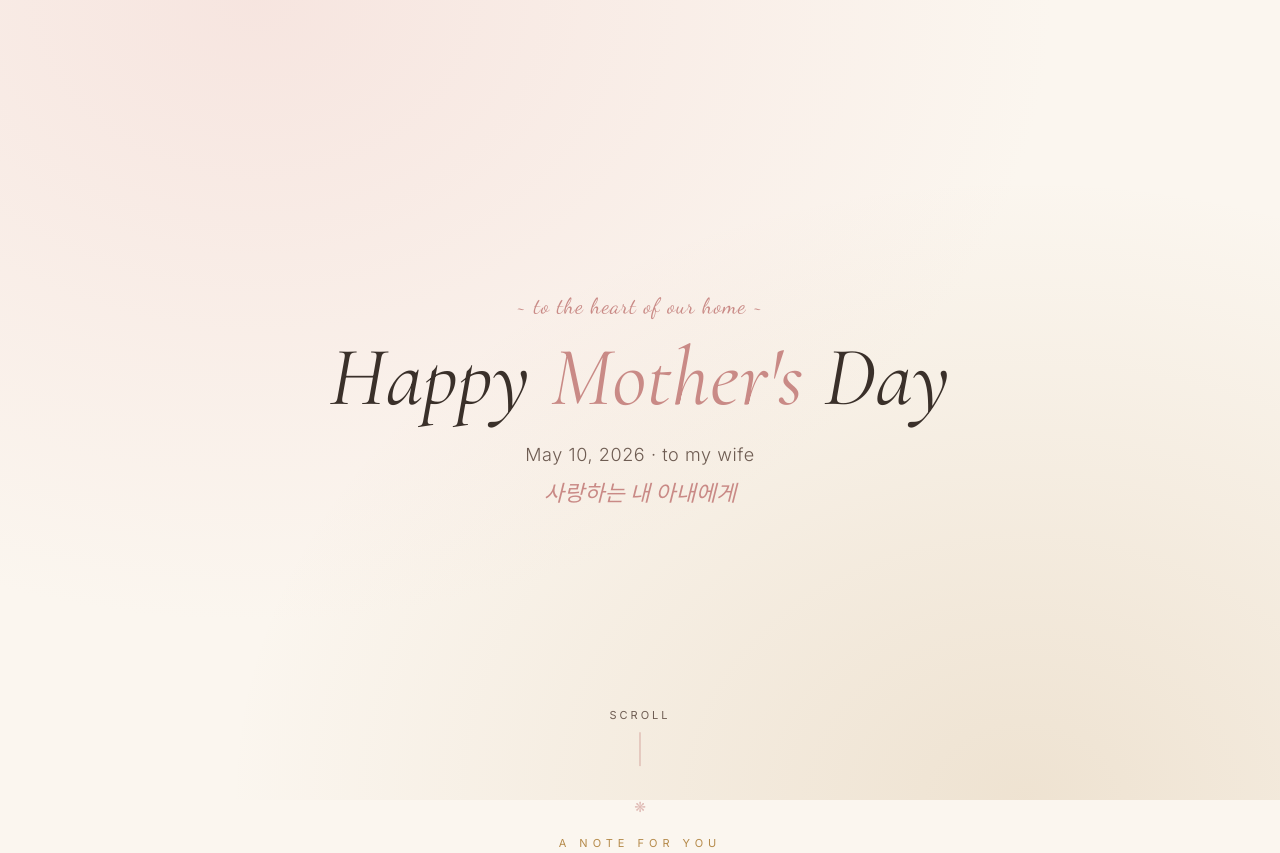
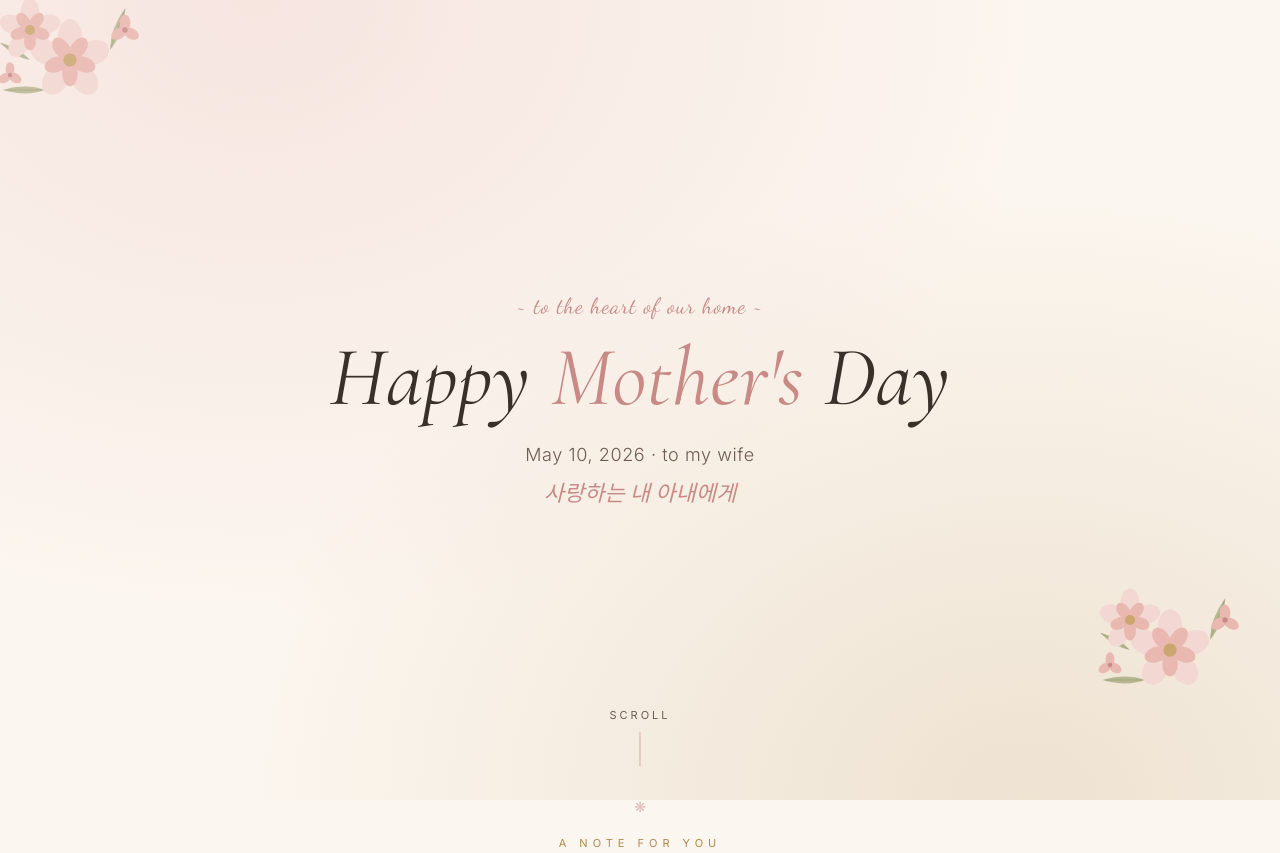
Before and after one commit to squareelan/mothers-day-2026, a plain HTML site: page index.html in a window 1280 px wide. Shown: the top 853 px of the page. Drawn offline with nearby package versions, Linux system fonts and the light colour scheme.

Commit message:
Add SVG flower bouquets to hero corners + 'layers'->'clothes'

```diff
--- a/index.html
+++ b/index.html
@@ -61,6 +61,19 @@
     opacity:0;animation:fadeUp 1.2s 1.4s ease forwards, bob 2.8s 2s ease-in-out infinite;
   }
   .scroll-cue::after{content:"";display:block;width:1px;height:34px;background:var(--rose);margin:10px auto 0;opacity:.7}
+
+  /* Hero floral bouquets */
+  .hero-bouquet{
+    position:absolute;width:240px;height:240px;pointer-events:none;
+    opacity:0;animation:fadeUp 1.6s .2s ease forwards;
+  }
+  .hero-bouquet.tl{top:-20px;left:-30px;transform:rotate(-12deg)}
+  .hero-bouquet.br{bottom:-10px;right:-30px;transform:rotate(168deg)}
+  @media (max-width:640px){
+    .hero-bouquet{width:160px;height:160px}
+    .hero-bouquet.tl{top:10px;left:-30px}
+    .hero-bouquet.br{bottom:80px;right:-30px}
+  }
 
   /* Floating petals decoration */
   .petals{position:fixed;inset:0;pointer-events:none;z-index:1;overflow:hidden}
@@ -273,6 +286,55 @@
 
 <!-- HERO -->
 <section class="hero">
+  <svg class="hero-bouquet tl" viewBox="0 0 240 240" aria-hidden="true">
+    <defs>
+      <g id="peony">
+        <ellipse cx="0" cy="-22" rx="11" ry="15" fill="#f3d7d3"/>
+        <ellipse cx="0" cy="-22" rx="11" ry="15" fill="#f3d7d3" transform="rotate(72)"/>
+        <ellipse cx="0" cy="-22" rx="11" ry="15" fill="#f3d7d3" transform="rotate(144)"/>
+        <ellipse cx="0" cy="-22" rx="11" ry="15" fill="#f3d7d3" transform="rotate(216)"/>
+        <ellipse cx="0" cy="-22" rx="11" ry="15" fill="#f3d7d3" transform="rotate(288)"/>
+        <ellipse cx="0" cy="-13" rx="7" ry="11" fill="#e9b8b1" transform="rotate(36)"/>
+        <ellipse cx="0" cy="-13" rx="7" ry="11" fill="#e9b8b1" transform="rotate(108)"/>
+        <ellipse cx="0" cy="-13" rx="7" ry="11" fill="#e9b8b1" transform="rotate(180)"/>
+        <ellipse cx="0" cy="-13" rx="7" ry="11" fill="#e9b8b1" transform="rotate(252)"/>
+        <ellipse cx="0" cy="-13" rx="7" ry="11" fill="#e9b8b1" transform="rotate(324)"/>
+        <circle r="6" fill="#caa770"/>
+      </g>
+      <g id="bud">
+        <ellipse cx="0" cy="-8" rx="6" ry="9" fill="#e9b8b1"/>
+        <ellipse cx="0" cy="-8" rx="6" ry="9" fill="#e9b8b1" transform="rotate(120)"/>
+        <ellipse cx="0" cy="-8" rx="6" ry="9" fill="#e9b8b1" transform="rotate(240)"/>
+        <circle r="3" fill="#c98a86"/>
+      </g>
+      <g id="leaf">
+        <path d="M 0 0 Q -8 -22 0 -50 Q 8 -22 0 0 Z" fill="#a3a87a" opacity=".75"/>
+        <path d="M 0 -3 L 0 -47" stroke="#7d8358" stroke-width=".8" opacity=".5"/>
+      </g>
+    </defs>
+    <g opacity=".85">
+      <use href="#leaf" transform="translate(110 105) rotate(-40)"/>
+      <use href="#leaf" transform="translate(75 110) rotate(-90) scale(.85)"/>
+      <use href="#leaf" transform="translate(140 70) rotate(20) scale(.9)"/>
+      <use href="#leaf" transform="translate(60 80) rotate(-60) scale(.7)"/>
+      <use href="#bud" transform="translate(155 50) scale(.9)"/>
+      <use href="#peony" transform="translate(100 80) scale(1.1)"/>
+      <use href="#peony" transform="translate(60 50) scale(.85)"/>
+      <use href="#bud" transform="translate(40 95) scale(.75)"/>
+    </g>
+  </svg>
+
+  <svg class="hero-bouquet br" viewBox="0 0 240 240" aria-hidden="true">
+    <use href="#leaf" transform="translate(110 105) rotate(-40)"/>
+    <use href="#leaf" transform="translate(75 110) rotate(-90) scale(.85)"/>
+    <use href="#leaf" transform="translate(140 70) rotate(20) scale(.9)"/>
+    <use href="#leaf" transform="translate(60 80) rotate(-60) scale(.7)"/>
+    <use href="#bud" transform="translate(155 50) scale(.9)"/>
+    <use href="#peony" transform="translate(100 80) scale(1.1)"/>
+    <use href="#peony" transform="translate(60 50) scale(.85)"/>
+    <use href="#bud" transform="translate(40 95) scale(.75)"/>
+  </svg>
+
   <div class="ornament">~ to the heart of our home ~</div>
   <h1>Happy <span class="accent">Mother's</span> Day</h1>
   <div class="sub">May 10, 2026  ·  to my wife</div>
@@ -342,7 +404,7 @@
         <div class="body">
           <div class="when">our little Tokyo trio</div>
           <h3>Adventurer-in-chief.</h3>
-          <p>You packed the snacks, the layers, the patience, and the whole itinerary. You turned a long flight into a memory I'll keep forever. Wherever we go as a family, we go because of you.</p>
+          <p>You packed the snacks, the clothes, the patience, and the whole itinerary. You turned a long flight into a memory I'll keep forever. Wherever we go as a family, we go because of you.</p>
         </div>
       </div>
 
```
